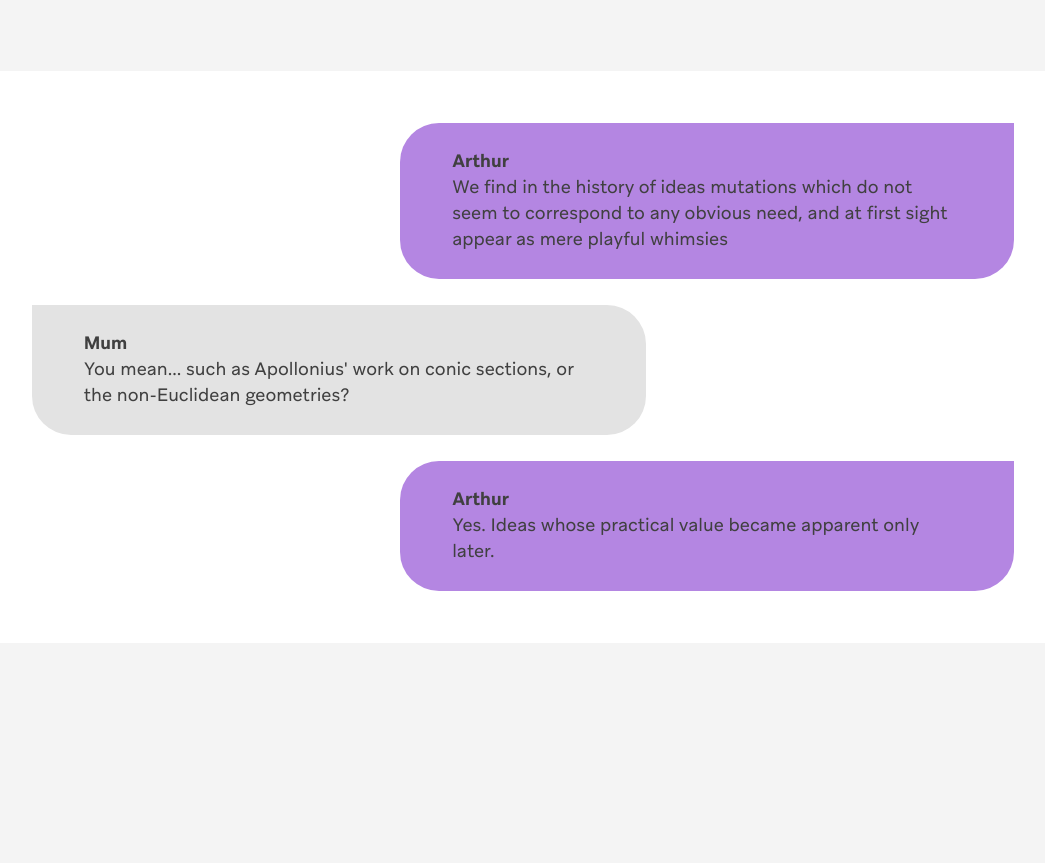
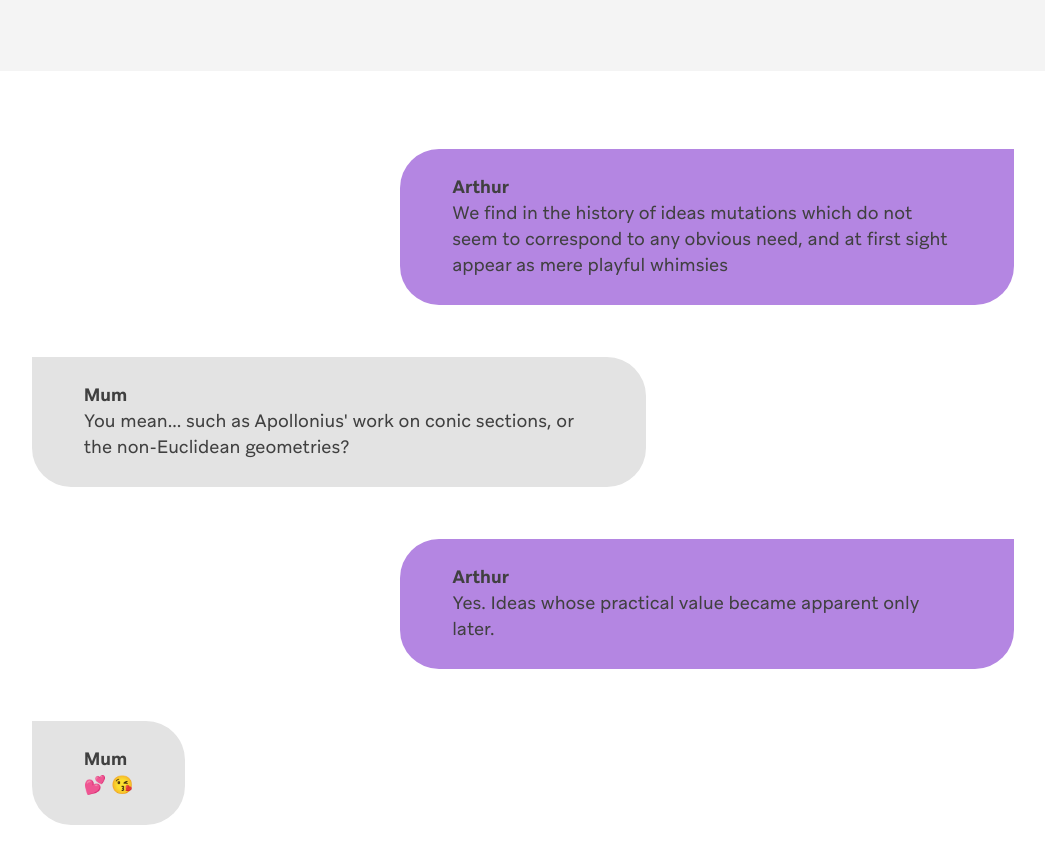
Before and after one commit to curiousways/back-chat, a website: page index.html in a window 1280 px wide. Shown: the part 1040-1903 px from the top of the page, without its empty margins (117-1162 px from the left). Before the commit the page ends 1735 px from the top, so only its background shows below. Drawn offline with nearby package versions, Linux system fonts and the light colour scheme.

Commit message:
feat: add slim bubble

```diff
--- a/assets/scss/components/bubble.scss
+++ b/assets/scss/components/bubble.scss
@@ -17,12 +17,19 @@
 		border-top-left-radius: 0;
 		margin-right: $line-height;
 	}
+
+	&:last-child {
+		display: inline-block;
+		margin-top: 0;
+	}
 }
 
 @media (min-width: 768px) {
 	.bubble {
 		padding-right: $line-height * 2;
 		padding-left: $line-height * 2;
+		margin-top: $line-height * 2;
+		margin-bottom: $line-height * 2;
 
 		&:nth-child(odd) {
 			margin-right: 10%;
--- a/index.html
+++ b/index.html
@@ -69,6 +69,10 @@
 							<strong>Arthur</strong>
 							<p>Yes. Ideas whose practical value became apparent only later.</p>
 						</div>
+						<div class="bubble">
+							<strong>Mum</strong>
+							<p>💕 😘</p>
+						</div>
 					</div>
 				</div>
 			</section>
```
Also changed, not shown: assets/css/styles.css, 1 other file.
